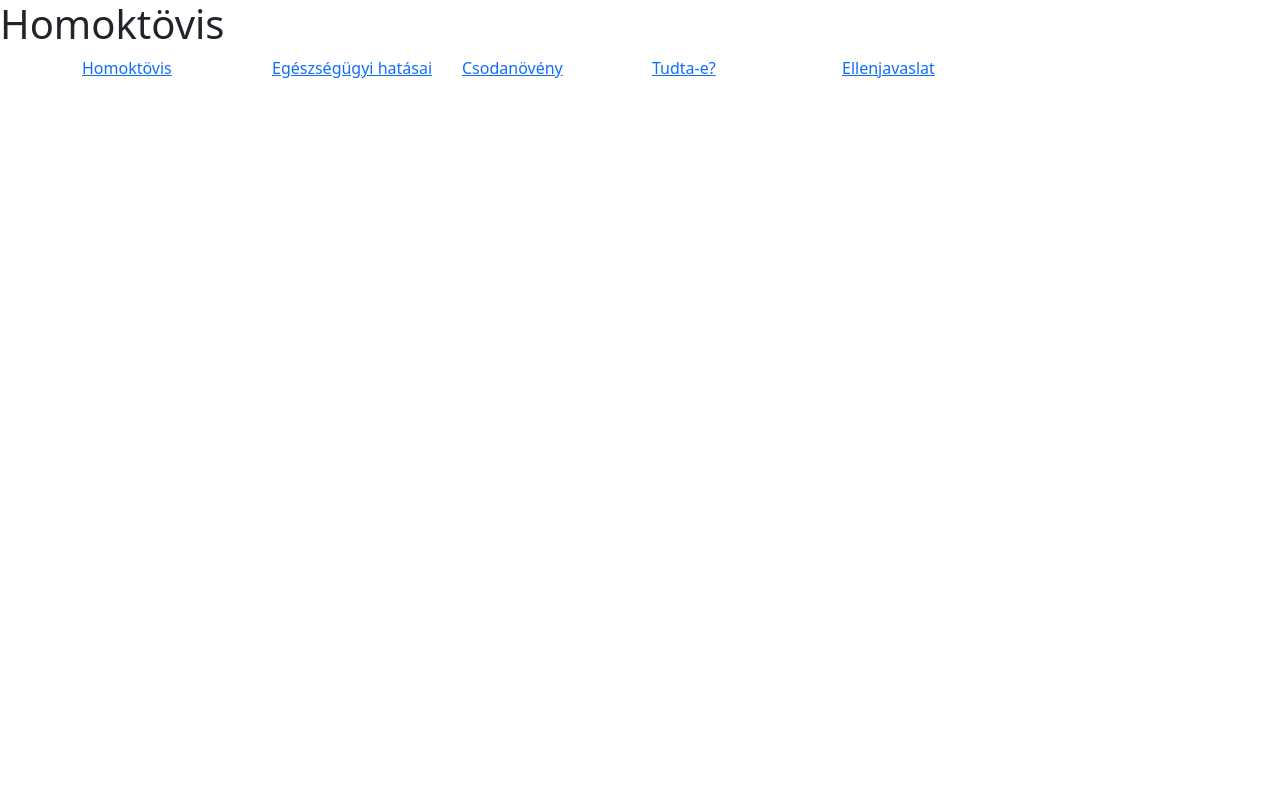
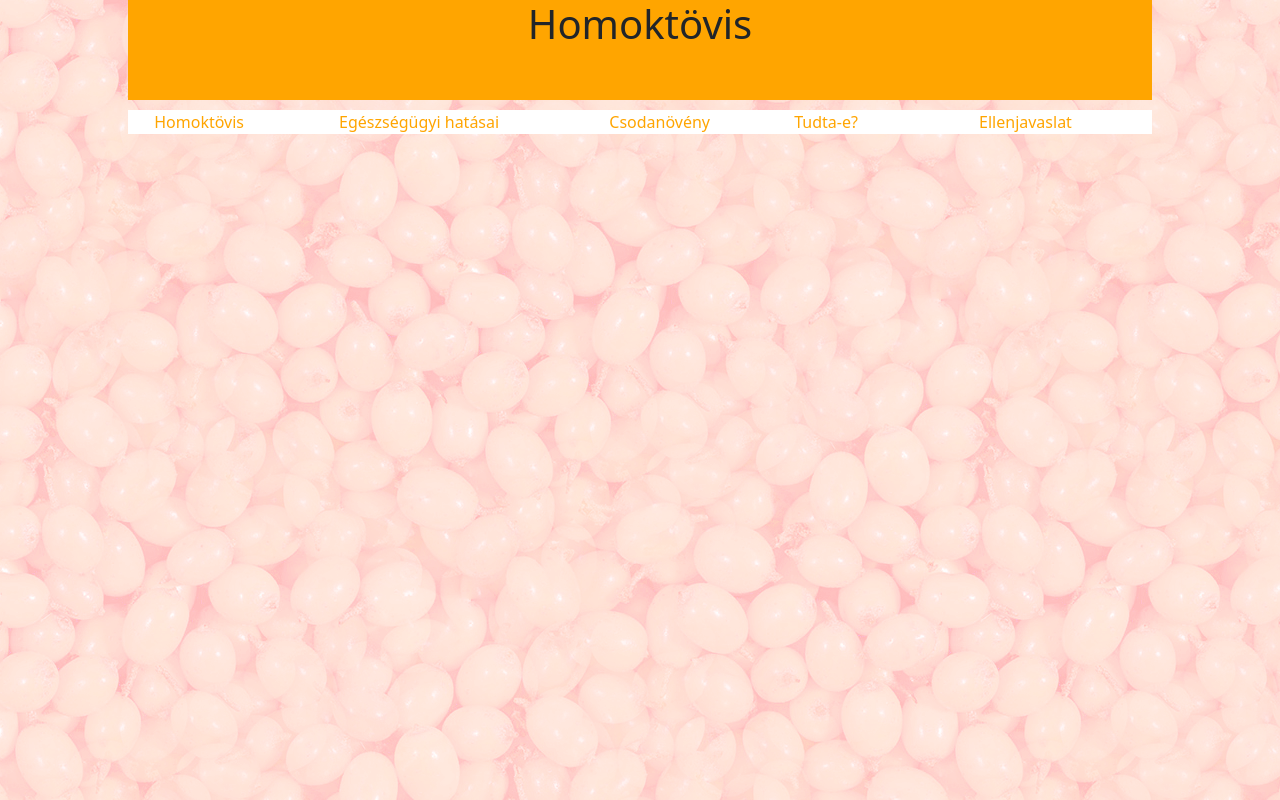
Before and after one commit to Zoltan102/webpack-gyakorlas-homoktovis, a website built with webpack: page index.html in a window 1280 px wide. Built offline with nearby package versions, Linux system fonts and the light colour scheme.

Commit message:
nem tudom

```diff
--- a/index.html
+++ b/index.html
@@ -5,21 +5,21 @@
         <meta http-equiv="X-UA-Compatible" content="IE=edge">
         <meta name="viewport" content="width=device-width, initial-scale=1.0">
         <title>Homoktövis</title>
-    <script src="dist/index.js"></script>
+        <script src="dist/main.js"></script>
+        <link rel="stylesheet" href="/dist/main.css">
     </head>
     <body>
-
         <header>
-        <h1>Homoktövis</h1>
+            <h1 class="row justify-content-center">Homoktövis</h1>
         </header>
         <nav>
             <div class="container">
-            <div class="row">
+                <div class="row justify-content-evenly">
                     <div class="col-md-2">
                         <a href="">Homoktövis</a>
                     </div>
-                <div class="col-md-2">
-                    <a href="">Egészségügyi hatásai</a>
+                    <div class="col-md-3">
+                        <a href="health.html">Egészségügyi hatásai</a>
                     </div>
                     <div class="col-md-2">
                         <a href="">Csodanövény</a>
@@ -33,9 +33,6 @@
                 </div>
             </div>
         </nav>
-    <body>
-
-    </body>
 
     </body>
 </html>
--- a/src/index.js
+++ b/src/index.js
@@ -7,3 +7,5 @@ function init(){
 }
 
 document.addEventListener('DOMContentLoaded', init());
+
+console.log("loaded");
--- a/src/main.css
+++ b/src/main.css
@@ -0,0 +1,20 @@
+body{
+    background-image: url(/images/hatter.png);
+}
+body header{
+    background-color: orange;
+    width: 80%;
+    height: 100px;
+    margin: auto;
+}
+
+body nav{
+    background-color: white;
+    width: 80%;
+    margin: auto;
+    margin-top: 10px;
+}
+nav a{
+    color: orange;
+    text-decoration: none;
+}
```
Lines whose indentation alone changed are shown as unchanged.
